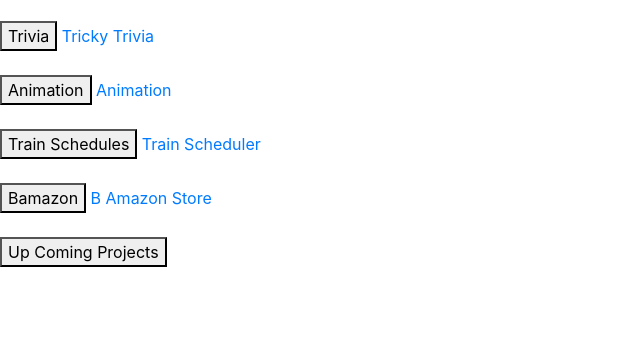
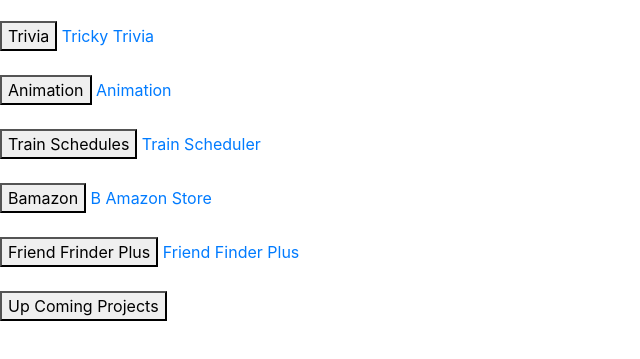
Before and after one commit to ccharles2388/Bootstrap-Portfolio, a plain HTML site: page portfolio.html in a window 1280 px wide. Shown: the part 145-504 px from the top of the page, without its empty margins (0-640 px from the left). Drawn offline with nearby package versions, Linux system fonts and the light colour scheme.

Commit message:
Updated With Friend Finder App

```diff
--- a/portfolio.html
+++ b/portfolio.html
@@ -55,6 +55,11 @@
     </div>
     <br>
     <div>
+        <button id="node">Friend Frinder Plus</button>
+        <a href="https://friend-finderplus.herokuapp.com/">Friend Finder Plus</a>
+    </div>
+    <br>
+    <div>
         <button id="upcoming">Up Coming Projects</button>
     </div>
 
```
